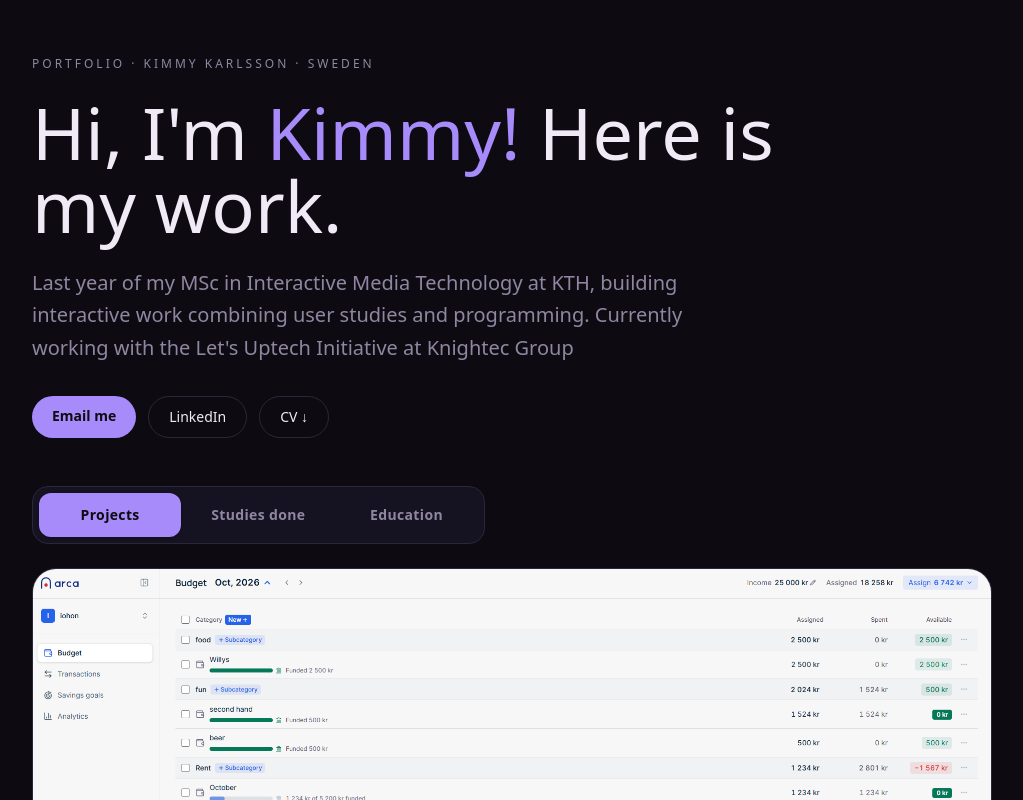
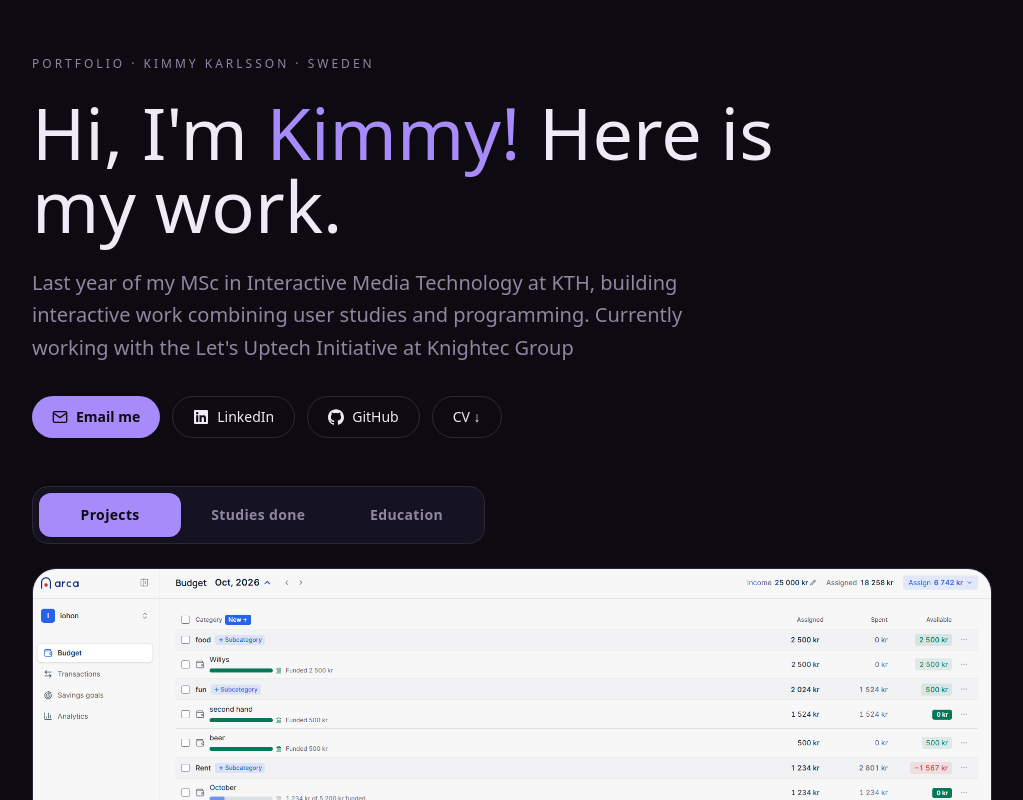
Before and after one commit to KimmyK1/Portfolio, a Next.js app: page / in a window 1280 px wide. Shown: the top 800 px of the page, without its empty margins (128-1151 px from the left). Built offline with nearby package versions, Linux system fonts and the light colour scheme.

Commit message:
Add GitHub link and icons to contact buttons

```diff
--- a/src/components/Hero.tsx
+++ b/src/components/Hero.tsx
@@ -1,3 +1,6 @@
+import { SiGithub } from "react-icons/si";
+import { FaLinkedin } from "react-icons/fa";
+import { FiMail } from "react-icons/fi";
 import { config } from "@/site.config";
 
 export default function Hero() {
@@ -15,26 +18,37 @@ export default function Hero() {
       <p className="mt-6 max-w-2xl text-lg leading-relaxed md:text-xl text-muted">
         {hero.subtitle}
       </p>
-      <div className="mt-8 flex flex-wrap gap-3">
+      <div className="mt-8 grid grid-cols-2 gap-3 sm:flex sm:flex-wrap">
         <a
           href={`mailto:${person.email}`}
-          className="rounded-full bg-purple px-5 py-2.5 text-sm font-semibold text-bg transition-opacity hover:opacity-85 focus-visible:outline-2 focus-visible:outline-purple"
+          className="inline-flex items-center justify-center gap-2 rounded-full bg-purple px-5 py-2.5 text-sm font-semibold text-bg transition-opacity hover:opacity-85 focus-visible:outline-2 focus-visible:outline-purple"
         >
+          <FiMail size={16} aria-hidden />
           Email me
         </a>
         <a
           href={person.linkedin}
           target="_blank"
           rel="noopener noreferrer"
-          className="rounded-full border border-line px-5 py-2.5 text-sm transition-colors hover:border-purple focus-visible:outline-2 focus-visible:outline-purple"
+          className="inline-flex items-center justify-center gap-2 rounded-full border border-line px-5 py-2.5 text-sm transition-colors hover:border-purple focus-visible:outline-2 focus-visible:outline-purple"
         >
+          <FaLinkedin size={16} aria-hidden />
           LinkedIn
+        </a>
+        <a
+          href={person.github}
+          target="_blank"
+          rel="noopener noreferrer"
+          className="inline-flex items-center justify-center gap-2 rounded-full border border-line px-5 py-2.5 text-sm transition-colors hover:border-purple focus-visible:outline-2 focus-visible:outline-purple"
+        >
+          <SiGithub size={16} aria-hidden />
+          GitHub
         </a>
         <a
           href={person.cvPath}
           target="_blank"
           rel="noopener noreferrer"
-          className="rounded-full border border-line px-5 py-2.5 text-sm transition-colors hover:border-purple focus-visible:outline-2 focus-visible:outline-purple"
+          className="inline-flex items-center justify-center rounded-full border border-line px-5 py-2.5 text-sm transition-colors hover:border-purple focus-visible:outline-2 focus-visible:outline-purple"
         >
           CV ↓
         </a>
--- a/src/site.config.ts
+++ b/src/site.config.ts
@@ -21,6 +21,7 @@ export const config = {
     name: "Kimmy Karlsson",
     location: "Stockholm",
     linkedin: "https://www.linkedin.com/in/kimmy-karlsson-63409a255/",
+    github: "https://github.com/KimmyK1",
     email: "kimmykochar01@outlook.com",
     cvPath: "/cv.pdf",
   },
```
